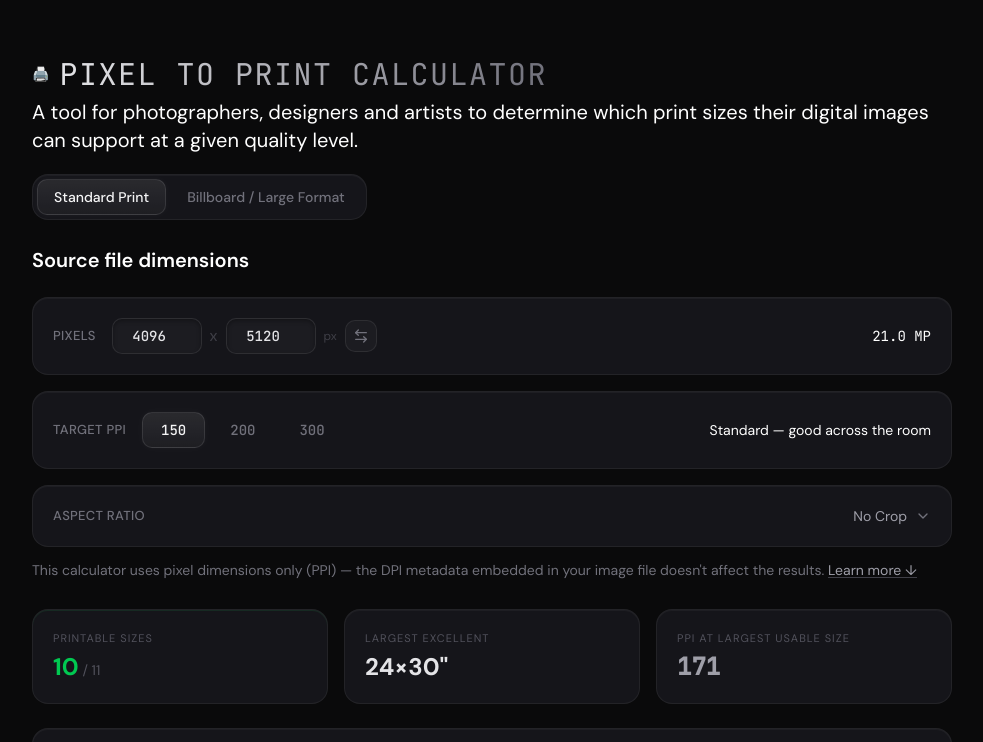
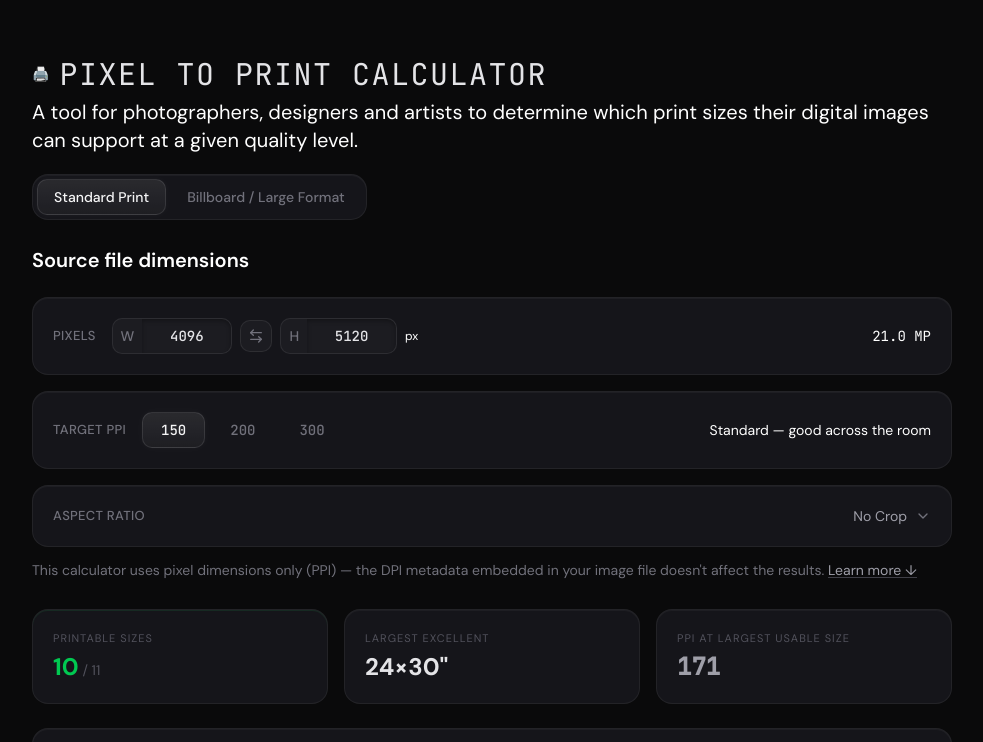
Before and after one commit to devhowyalike/print-calculator, a React (Vite) app: page / in a window 1280 px wide. Shown: the top 742 px of the page, without its empty margins (148-1131 px from the left). Built offline with nearby package versions, Linux system fonts and the light colour scheme.

Commit message:
Refactor AspectRatioSelector, CalculatorHeader, and DimensionInputs components for improved styling and layout. Update text colors for better visibility and enhance input structure for dimensions with labeled width and height fields.

```diff
--- a/src/components/AspectRatioSelector.tsx
+++ b/src/components/AspectRatioSelector.tsx
@@ -74,18 +74,18 @@ function AspectRatioButtons({
         })}
       </div>
       {aspectRatio !== "nocrop" && aspectRatio && (
-        <span className="text-sm text-zinc-500 flex items-center gap-1.5">
+        <span className="text-sm text-white flex items-center gap-1.5 flex-wrap">
           Using {effectiveW.toLocaleString()}×{effectiveH.toLocaleString()} px
           {closestAspectRatio &&
             Array.isArray(aspectRatio) &&
             aspectRatio[0] === closestAspectRatio[0] &&
             aspectRatio[1] === closestAspectRatio[1] && (
-              <>
+              <span className="inline-flex items-center gap-1.5 max-sm:basis-full">
                 <span className="inline-block w-4 border-b-2 border-blue-500" />
                 {isExactAspectMatch
                   ? "Your aspect ratio"
                   : "Closest match to your image"}
-              </>
+              </span>
             )}
         </span>
       )}
--- a/src/components/CalculatorHeader.tsx
+++ b/src/components/CalculatorHeader.tsx
@@ -37,7 +37,7 @@ export default function CalculatorHeader({
     <div className="mb-5">
       <div className="mb-1.5 flex items-center gap-2.5">
         <span className="text-sm">🖨️</span>
-        <h1 className="font-mono text-3xl uppercase tracking-[1.5px] bg-linear-to-r from-zinc-200 to-zinc-500 bg-clip-text text-transparent">
+        <h1 className="font-mono text-3xl uppercase tracking-[1.5px] text-zinc-200">
           Pixel to Print Calculator
         </h1>
       </div>
--- a/src/components/DimensionInputs.tsx
+++ b/src/components/DimensionInputs.tsx
@@ -28,22 +28,16 @@ export default function DimensionInputs({
         Pixels
       </span>
       <div className="flex items-center gap-2">
+        <div className="flex items-center">
+          <span className="flex items-center justify-center rounded-l-lg border border-r-0 border-white/8 bg-app-card px-2 py-[7px] text-sm font-medium text-zinc-500">W</span>
           <input
             type="number"
             value={pixelWStr}
             onChange={(e) => onPixelWChange(e.target.value)}
             onBlur={(e) => handleBlur(e.target.value, onPixelWChange)}
-          className="w-[80px] sm:w-[90px] rounded-lg border border-white/8 bg-app-card px-3 py-[7px] text-center font-mono text-sm font-medium text-zinc-200 outline-none shadow-[inset_0_2px_4px_rgba(0,0,0,0.3)] focus:border-white/15 focus:ring-1 focus:ring-white/8"
+            className="w-[80px] sm:w-[90px] rounded-r-lg border border-l-0 border-white/8 bg-app-card px-3 py-[7px] text-center font-mono text-sm font-medium text-zinc-200 outline-none shadow-[inset_0_2px_4px_rgba(0,0,0,0.3)] focus:border-white/15 focus:ring-1 focus:ring-white/8 [&::-webkit-inner-spin-button]:appearance-none [&::-webkit-outer-spin-button]:appearance-none [-moz-appearance:textfield]"
           />
-        <span className="text-base font-light text-zinc-700">x</span>
-        <input
-          type="number"
-          value={pixelHStr}
-          onChange={(e) => onPixelHChange(e.target.value)}
-          onBlur={(e) => handleBlur(e.target.value, onPixelHChange)}
-          className="w-[80px] sm:w-[90px] rounded-lg border border-white/8 bg-app-card px-3 py-[7px] text-center font-mono text-sm font-medium text-zinc-200 outline-none shadow-[inset_0_2px_4px_rgba(0,0,0,0.3)] focus:border-white/15 focus:ring-1 focus:ring-white/8"
-        />
-        <span className="text-xs text-zinc-700">px</span>
+        </div>
         <button
           type="button"
           onClick={onSwap}
@@ -53,6 +47,17 @@ export default function DimensionInputs({
         >
           <ArrowLeftRight className="h-4 w-4" />
         </button>
+        <div className="flex items-center">
+          <span className="flex items-center justify-center rounded-l-lg border border-r-0 border-white/8 bg-app-card px-2 py-[7px] text-sm font-medium text-zinc-500">H</span>
+          <input
+            type="number"
+            value={pixelHStr}
+            onChange={(e) => onPixelHChange(e.target.value)}
+            onBlur={(e) => handleBlur(e.target.value, onPixelHChange)}
+            className="w-[80px] sm:w-[90px] rounded-r-lg border border-l-0 border-white/8 bg-app-card px-3 py-[7px] text-center font-mono text-sm font-medium text-zinc-200 outline-none shadow-[inset_0_2px_4px_rgba(0,0,0,0.3)] focus:border-white/15 focus:ring-1 focus:ring-white/8 [&::-webkit-inner-spin-button]:appearance-none [&::-webkit-outer-spin-button]:appearance-none [-moz-appearance:textfield]"
+          />
+        </div>
+        <span className="text-xs text-white">px</span>
       </div>
       <span className="sm:flex-1" />
       <span className="font-mono text-xs sm:text-sm text-white whitespace-nowrap">
```
Lines whose indentation alone changed are shown as unchanged.
